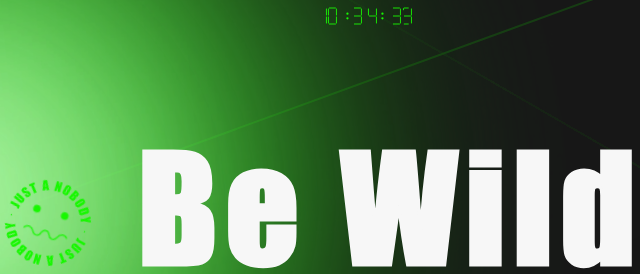
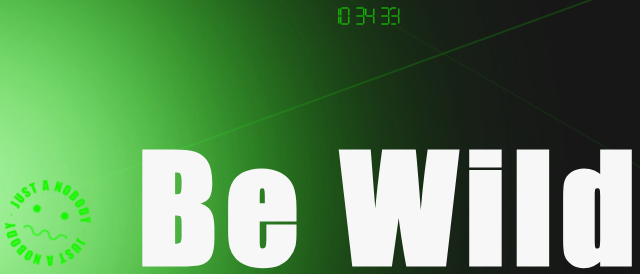
Before and after one commit to epiphanylcw/blog, a plain HTML site: page index.html in a window 1280 px wide. Shown: the top 274 px of the page, 272-912 px from the left. Drawn offline with Linux system fonts and the light colour scheme.

Commit message:
style: remove redundant SVG circles for cleaner rendering

```diff
--- a/index.html
+++ b/index.html
@@ -19,19 +19,11 @@
             <svg viewbox='0 0 7 14'>
                 <polygon points="7,7 0,7 0,0 7,0 7,7 7,14 0,14 0,7 7,7" />
             </svg>
-            <svg viewbox='0 0 1 14' >
-                <circle cx="0.5" cy="6" r="0.5" fill="var(--theme_green)" stroke="none"/>
-                <circle cx="0.5" cy="8" r="0.5" fill="var(--theme_green)" stroke="none" />
-            </svg>
             <svg viewbox='0 0 7 14'>
                 <polygon points="7,7 0,7 0,0 7,0 7,7 7,14 0,14 0,7 7,7" />
             </svg>
             <svg viewbox='0 0 7 14'>
                 <polygon points="7,7 0,7 0,0 7,0 7,7 7,14 0,14 0,7 7,7" />
-            </svg>
-            <svg viewbox='0 0 1 14' >
-                <circle cx="0.5" cy="6" r="0.5" fill="var(--theme_green)" stroke="none" />
-                <circle cx="0.5" cy="8" r="0.5" fill="var(--theme_green)" stroke="none" />
             </svg>
             <svg viewbox='0 0 7 14'>
                 <polygon points="7,7 0,7 0,0 7,0 7,7 7,14 0,14 0,7 7,7" />
```
